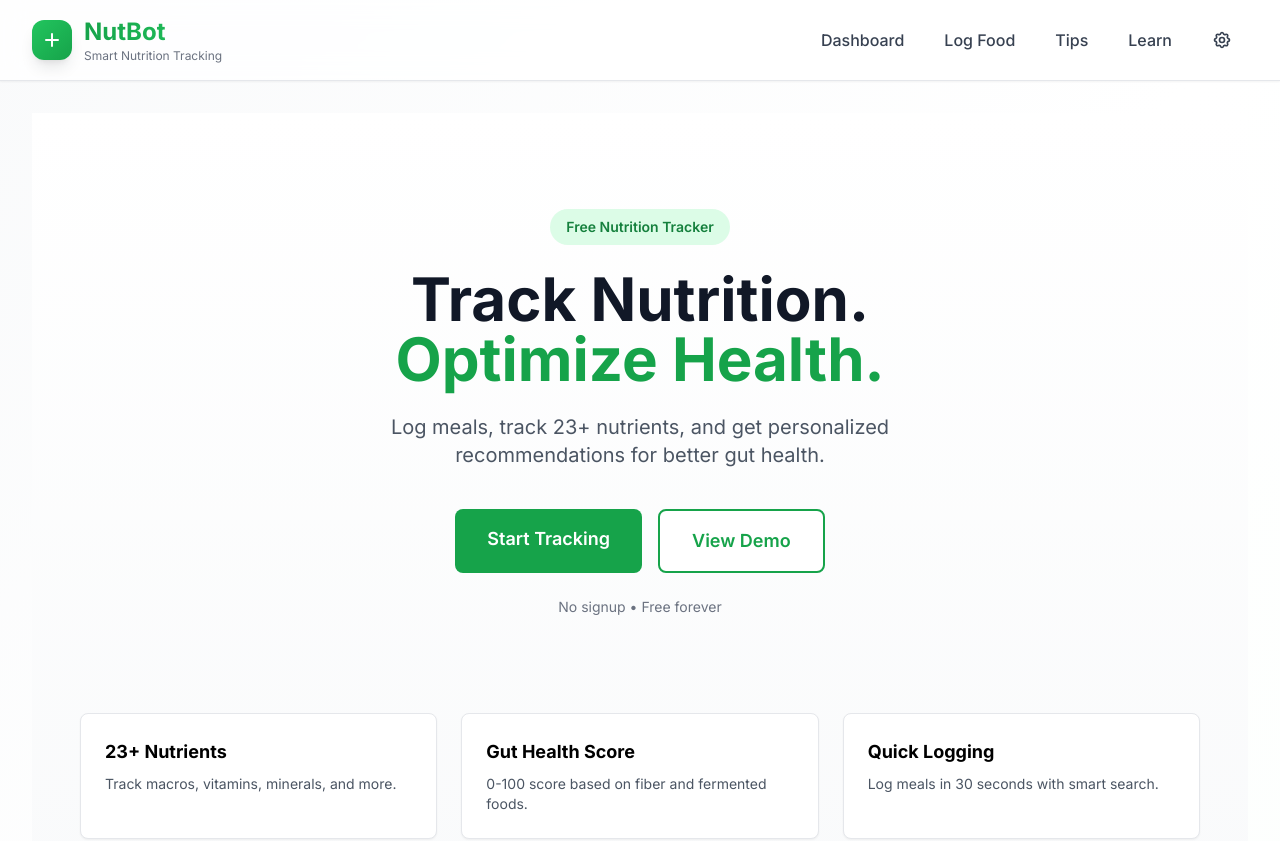
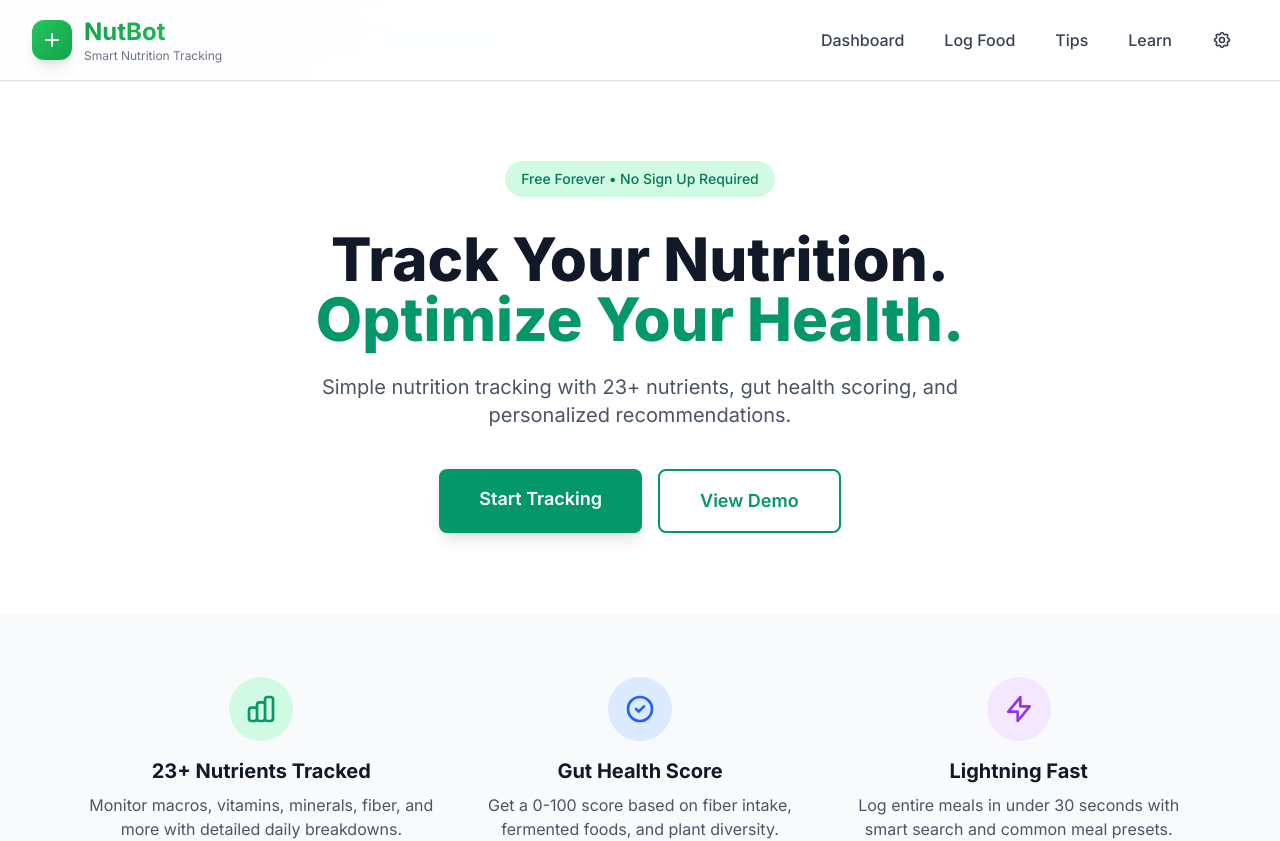
Before and after one commit to dodge1218/nutbot, a Next.js app: page / in a window 1280 px wide. Shown: the top 841 px of the page. Built offline with nearby package versions, Linux system fonts and the light colour scheme.

Commit message:
redesign: Fresh clean homepage with proper spacing and colors

```diff
--- a/app/page.tsx
+++ b/app/page.tsx
@@ -2,52 +2,78 @@ import Link from 'next/link';
 
 export default function Home() {
   return (
-    <div className="min-h-screen bg-gradient-to-b from-white to-gray-50">
-      <section className="max-w-5xl mx-auto px-4 py-16 md:py-24">
-        <div className="text-center">
-          <div className="inline-block bg-primary-100 text-primary-700 px-4 py-2 rounded-full text-sm font-semibold mb-6">
-            Free Nutrition Tracker
+    <div className="min-h-screen -mx-4 sm:-mx-6 lg:-mx-8 -my-8">
+      {/* Hero Section */}
+      <div className="bg-white">
+        <div className="max-w-4xl mx-auto px-6 py-20 text-center">
+          <div className="mb-8">
+            <span className="inline-block bg-emerald-100 text-emerald-700 px-4 py-2 rounded-full text-sm font-medium">
+              Free Forever • No Sign Up Required
+            </span>
           </div>
 
-          <h1 className="text-4xl md:text-6xl font-bold text-gray-900 mb-6">
-            Track Nutrition.
-            <br />
-            <span className="text-primary-600">Optimize Health.</span>
+          <h1 className="text-5xl md:text-6xl font-extrabold text-gray-900 mb-6">
+            Track Your Nutrition.<br />
+            <span className="text-emerald-600">Optimize Your Health.</span>
           </h1>
 
           <p className="text-xl text-gray-600 mb-10 max-w-2xl mx-auto">
-            Log meals, track 23+ nutrients, and get personalized recommendations for better gut health.
+            Simple nutrition tracking with 23+ nutrients, gut health scoring, and personalized recommendations.
           </p>
 
-          <div className="flex flex-col sm:flex-row gap-4 justify-center mb-6">
-            <Link href="/log-food" className="bg-primary-600 text-white px-8 py-4 rounded-lg font-semibold text-lg hover:bg-primary-700 transition-colors">
+          <div className="flex flex-col sm:flex-row gap-4 justify-center">
+            <Link
+              href="/log-food"
+              className="inline-block bg-emerald-600 text-white px-10 py-4 rounded-lg text-lg font-semibold hover:bg-emerald-700 transition-colors shadow-lg"
+            >
               Start Tracking
             </Link>
-            <Link href="/dashboard" className="bg-white text-primary-600 border-2 border-primary-600 px-8 py-4 rounded-lg font-semibold text-lg hover:bg-primary-50 transition-colors">
+            <Link
+              href="/dashboard"
+              className="inline-block bg-white text-emerald-600 border-2 border-emerald-600 px-10 py-4 rounded-lg text-lg font-semibold hover:bg-emerald-50 transition-colors"
+            >
               View Demo
             </Link>
           </div>
+        </div>
+      </div>
 
-          <p className="text-sm text-gray-500">No signup • Free forever</p>
-        </div>
-      </section>
+      {/* Features Section */}
+      <div className="bg-gray-50 py-16">
+        <div className="max-w-6xl mx-auto px-6">
+          <div className="grid md:grid-cols-3 gap-8">
+            <div className="text-center">
+              <div className="w-16 h-16 bg-emerald-100 rounded-full flex items-center justify-center mx-auto mb-4">
+                <svg className="w-8 h-8 text-emerald-600" fill="none" stroke="currentColor" viewBox="0 0 24 24">
+                  <path strokeLinecap="round" strokeLinejoin="round" strokeWidth={2} d="M9 19v-6a2 2 0 00-2-2H5a2 2 0 00-2 2v6a2 2 0 002 2h2a2 2 0 002-2zm0 0V9a2 2 0 012-2h2a2 2 0 012 2v10m-6 0a2 2 0 002 2h2a2 2 0 002-2m0 0V5a2 2 0 012-2h2a2 2 0 012 2v14a2 2 0 01-2 2h-2a2 2 0 01-2-2z" />
+                </svg>
+              </div>
+              <h3 className="text-xl font-bold text-gray-900 mb-2">23+ Nutrients Tracked</h3>
+              <p className="text-gray-600">Monitor macros, vitamins, minerals, fiber, and more with detailed daily breakdowns.</p>
+            </div>
 
-      <section className="max-w-6xl mx-auto px-4 pb-20">
-        <div className="grid md:grid-cols-3 gap-6">
-          <div className="bg-white rounded-lg p-6 shadow-sm border">
-            <h3 className="text-lg font-bold mb-2">23+ Nutrients</h3>
-            <p className="text-gray-600 text-sm">Track macros, vitamins, minerals, and more.</p>
-          </div>
-          <div className="bg-white rounded-lg p-6 shadow-sm border">
-            <h3 className="text-lg font-bold mb-2">Gut Health Score</h3>
-            <p className="text-gray-600 text-sm">0-100 score based on fiber and fermented foods.</p>
-          </div>
-          <div className="bg-white rounded-lg p-6 shadow-sm border">
-            <h3 className="text-lg font-bold mb-2">Quick Logging</h3>
-            <p className="text-gray-600 text-sm">Log meals in 30 seconds with smart search.</p>
+            <div className="text-center">
+              <div className="w-16 h-16 bg-blue-100 rounded-full flex items-center justify-center mx-auto mb-4">
+                <svg className="w-8 h-8 text-blue-600" fill="none" stroke="currentColor" viewBox="0 0 24 24">
+                  <path strokeLinecap="round" strokeLinejoin="round" strokeWidth={2} d="M9 12l2 2 4-4m6 2a9 9 0 11-18 0 9 9 0 0118 0z" />
+                </svg>
+              </div>
+              <h3 className="text-xl font-bold text-gray-900 mb-2">Gut Health Score</h3>
+              <p className="text-gray-600">Get a 0-100 score based on fiber intake, fermented foods, and plant diversity.</p>
+            </div>
+
+            <div className="text-center">
+              <div className="w-16 h-16 bg-purple-100 rounded-full flex items-center justify-center mx-auto mb-4">
+                <svg className="w-8 h-8 text-purple-600" fill="none" stroke="currentColor" viewBox="0 0 24 24">
+                  <path strokeLinecap="round" strokeLinejoin="round" strokeWidth={2} d="M13 10V3L4 14h7v7l9-11h-7z" />
+                </svg>
+              </div>
+              <h3 className="text-xl font-bold text-gray-900 mb-2">Lightning Fast</h3>
+              <p className="text-gray-600">Log entire meals in under 30 seconds with smart search and common meal presets.</p>
+            </div>
           </div>
         </div>
-      </section>
+      </div>
     </div>
   );
 }
```
